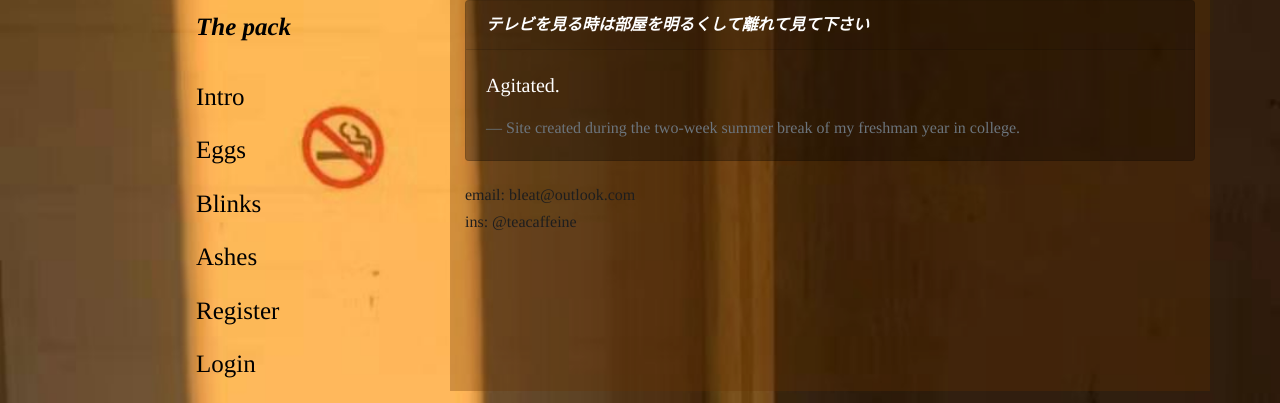
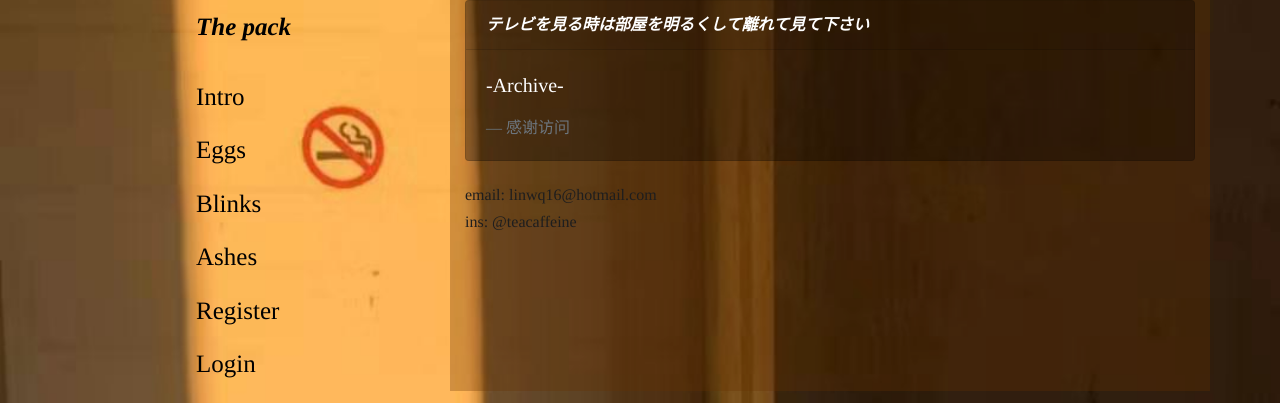
Before and after one commit to bleat233/archive-site, a Python web app: template main/templates/home.html in a window 1280 px wide. Shown: the part 100-503 px from the top of the page. Run offline with Jinja, Linux system fonts and the light colour scheme; the template is opened without the code that fills it, so the values that code supplies are empty; some libraries are stand-ins or nearby versions.

Commit message:
attempt1 to change site content

```diff
--- a/main/templates/blinks.html
+++ b/main/templates/blinks.html
@@ -12,9 +12,9 @@
 					  </div>
 					  <div class="card-body">
 						<blockquote class="blockquote mb-0">
-                            <p>I am too lazy to name my photos and post them here. <br>
-                            The few ones I drop here used to be my profile pics on various sites.</p>
-						  <footer class="blockquote-footer">I have grouped&posted some photos on my ins @teacaffeine, check there if you like.</footer>
+                            <p>Slice of life <br>
+                            Some of my favourite photos ❤</p>
+						  <footer class="blockquote-footer">(ins @teacaffeine)</footer>
 						</blockquote>
 					  </div>
 					</div>
--- a/main/templates/home.html
+++ b/main/templates/home.html
@@ -11,14 +11,14 @@
 					  </div>
 					  <div class="card-body">
 						<blockquote class="blockquote mb-0">
-						  <p>Agitated. </br>
+						  <p>-Archive- </br>
 							  </p>
-						  <footer class="blockquote-footer">Site created during the two-week summer break of my freshman year in college.</footer>
+						  <footer class="blockquote-footer">感谢访问</footer>
 						</blockquote>
 					  </div>
 					</div>
 					<br>
-					<h6>email: bleat@outlook.com</h6>
+					<h6>email: linwq16@hotmail.com</h6>
 					<h6>ins: @teacaffeine</h6>
 					<br>
 
```
Also changed, not shown: main/templates/selfintro.html (+5 -5 lines), 1 other file.
